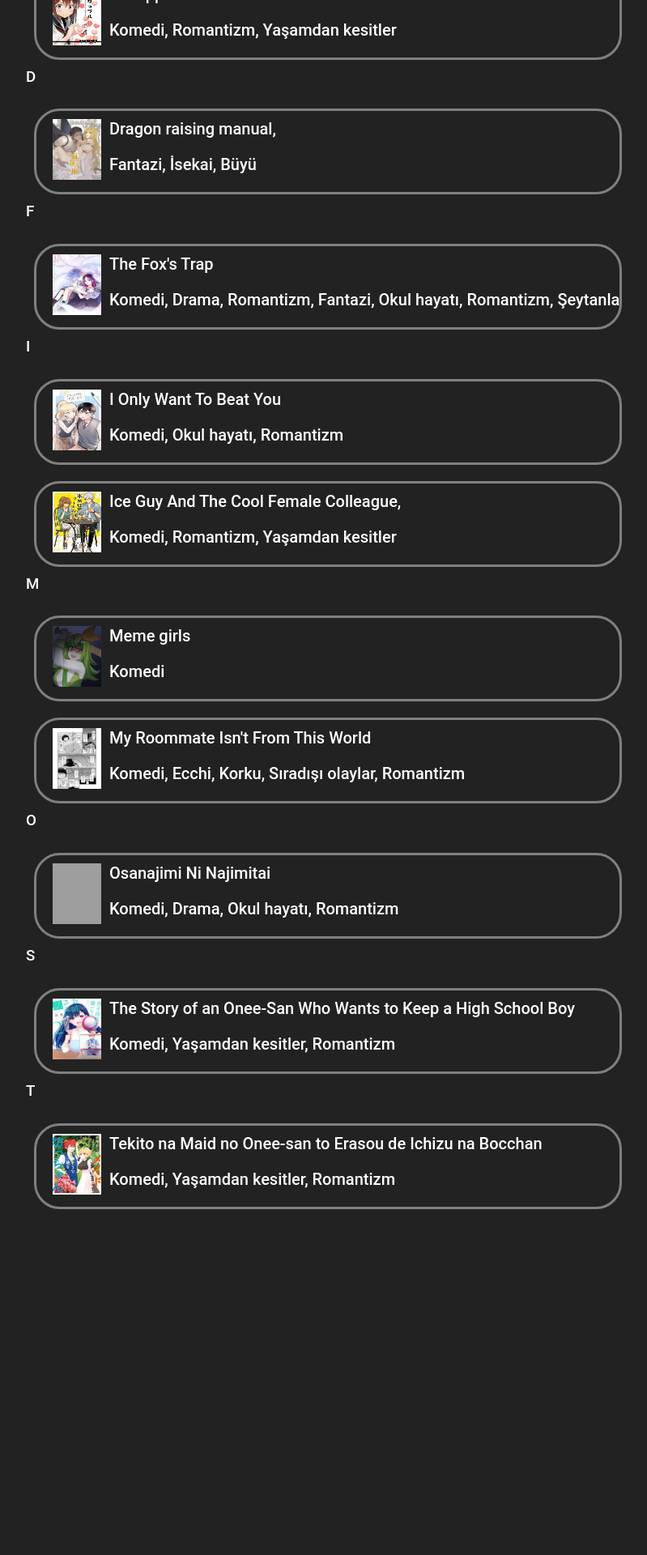
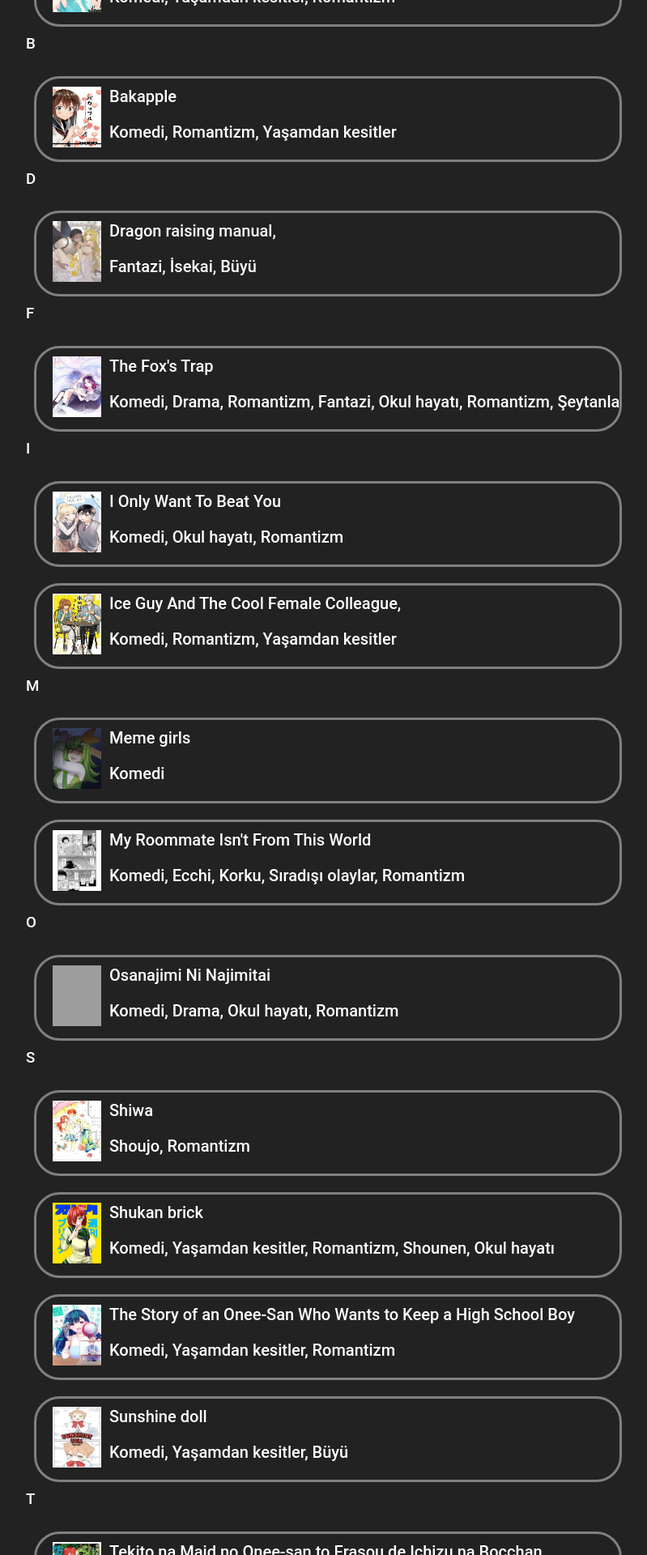
Before and after one commit to Tarik366/ShiroiSubs, a Flask app: page /seriler in a window 1280 px wide. Shown: the part 741-2661 px from the top of the page at 81% size, without its empty margins (468-1267 px from the left). Before the commit the page ends 2234 px from the top, so only its background shows below. Run offline with Flask 2, Linux system fonts and the light colour scheme; some libraries are stand-ins or nearby versions; grey boxes are pictures that could not be loaded.

Commit message:
seriler ve css'ye geçiş

```diff
--- a/ShiroiSubs/app/templates/Seriler.txt
+++ b/ShiroiSubs/app/templates/Seriler.txt
@@ -2,6 +2,7 @@ A Mother In Her 30S Like Me Is Alright?
 A Night The Emperor
 Abandoned Wife Has a New Husband
 American Weeb in Japan
+Ao no Hako
 Bakapple
 Dragon Raising Manual
 The Fox's Trap
@@ -10,10 +11,12 @@ Ice Guy And The Cool Female Colleague
 Meme Girls
 My Roommate Isn't From This World
 Osanajimi Ni Najimitai
+Please Don't Livestream It!
 Shiwa
+Shukan Brick
 The Story of an Onee-san Who Wants to Keep a High School Boy
-Shukan Brick
 Sunshine Doll
 Take Me Out
 Tekito na Maid no Onee-san to Erasou de Ichizu na Bocchan
+Tennen Gyaru Kawaguchi-san!
 Today Living With You
--- a/ShiroiSubs/app/templates/seriler.html
+++ b/ShiroiSubs/app/templates/seriler.html
@@ -82,6 +82,19 @@
                                 <a class="link" href="http://127.0.0.1:5000/4517">Komedi, </a>
                                 <a class="link" href="http://127.0.0.1:5000/5994">Fantazi, </a>
                                 <a class="link" href="http://127.0.0.1:5000/5041">Romantizm</a>
+                            </div>
+                        </a>
+                    </div>
+                </div>
+                <div class="item">
+                    <div class="ite">
+                        <a href="http://127.0.0.1:5000/26475">
+                            <img width="200" height="300" src="../static/Series/aonohako.jpg">
+                            <div class="text">
+                                <p>Ao no Hako</p>
+                                <a class="link" href="http://127.0.0.1:5000/4571">Komedi, </a>
+                                <a class="link" href="http://127.0.0.1:5000/0529">Yaşamdan kesitler, </a>
+                                <a class="link" href="http://127.0.0.1:5000/5041">Romantizm </a>
                             </div>
                         </a>
                     </div>
@@ -218,6 +231,33 @@
                 <h3>S</h3>
                 <div class="item">
                     <div class="ite">
+                        <a href="http://127.0.0.1:5000/37130">
+                            <img width="200" height="300" src="../static/Series/Shiwa.jpg">
+                            <div class="text">
+                                <p>Shiwa</p>
+                                <a class="link" href="http://127.0.0.1:5000/5197">Shoujo, </a>
+                                <a class="link" href="http://127.0.0.1:5000/5041">Romantizm </a>
+                            </div>
+                        </a>
+                    </div>
+                </div>
+                <div class="item">
+                    <div class="ite">
+                        <a href="http://127.0.0.1:5000/01582">
+                            <img width="200" height="300" src="../static/Series/shukan.jpg">
+                            <div class="text">
+                                <p>Shukan brick</p>
+                                <a class="link" href="http://127.0.0.1:5000/4571">Komedi, </a>
+                                <a class="link" href="http://127.0.0.1:5000/0529">Yaşamdan kesitler, </a>
+                                <a class="link" href="http://127.0.0.1:5000/5041">Romantizm, </a>
+                                <a class="link" href="http://127.0.0.1:5000/8459">Shounen, </a>
+                                <a class="link" href="http://127.0.0.1:5000/3783">Okul hayatı </a>
+                            </div>
+                        </a>
+                    </div>
+                </div>
+                <div class="item">
+                    <div class="ite">
                         <a href="http://127.0.0.1:5000/61772">
                             <img width="200" height="300" src="../static/Series/oneesan.jpg">
                             <div class="text">
@@ -225,6 +265,19 @@
                                 <a class="link" href="http://127.0.0.1:5000/4571">Komedi, </a>
                                 <a class="link" href="http://127.0.0.1:5000/0529">Yaşamdan kesitler, </a>
                                 <a class="link" href="http://127.0.0.1:5000/5041">Romantizm</a>
+                            </div>
+                        </a>
+                    </div>
+                </div>
+                <div class="item">
+                    <div class="ite">
+                        <a href="http://127.0.0.1:5000/84269">
+                            <img width="200" height="300" src="../static/Series/Sunshine.jpg">
+                            <div class="text">
+                                <p>Sunshine doll</p>
+                                <a class="link" href="http://127.0.0.1:5000/4571">Komedi, </a>
+                                <a class="link" href="http://127.0.0.1:5000/0529">Yaşamdan kesitler, </a>
+                                <a class="link" href="http://127.0.0.1:5000/5057">Büyü </a>
                             </div>
                         </a>
                     </div>
@@ -245,6 +298,32 @@
                         </a>
                     </div>
                 </div>
+                <div class="item">
+                    <div class="ite">
+                        <a href="http://127.0.0.1:5000/83905">
+                            <img width="200" height="300" src="../static/Series/tekito.jpg">
+                            <div class="text">
+                                <p>Take Me Out</p>
+                                <a class="link" href="http://127.0.0.1:5000/4571">Komedi, </a>
+                                <a class="link" href="http://127.0.0.1:5000/0529">Yaşamdan kesitler, </a>
+                                <a class="link" href="http://127.0.0.1:5000/5041">Romantizm </a>
+                            </div>
+                        </a>
+                    </div>
+                </div>
+                <div class="item">
+                    <div class="ite">
+                        <a href="http://127.0.0.1:5000/83905">
+                            <img width="200" height="300" src="../static/Series/tennen.jpg">
+                            <div class="text">
+                                <p>Tennen Gyaru Kawaguchi-san!</p>
+                                <a class="link" href="http://127.0.0.1:5000/4571">Komedi, </a>
+                                <a class="link" href="http://127.0.0.1:5000/0529">Yaşamdan kesitler, </a>
+                                <a class="link" href="http://127.0.0.1:5000/5041">Romantizm </a>
+                            </div>
+                        </a>
+                    </div>
+                </div>
             </div>
         </section>
     </main>
--- a/ShiroiSubs/app/views.py
+++ b/ShiroiSubs/app/views.py
@@ -176,6 +176,10 @@ def today():
     return render_template("Seriler/TodayLivingWithYou/TodayLivingWithYou.html")
 
 
+@app.route("/26475")
+def ao():
+    return render_template("Seriler/AoNoHako.html")
+
 # Etiketler
 @app.route("/4517")
 def comedy():
```
Also changed, not shown: ShiroiSubs/app/static/Series/oanohako.jpg (added), ShiroiSubs/app/static/Series/tennen.jpg (added).
